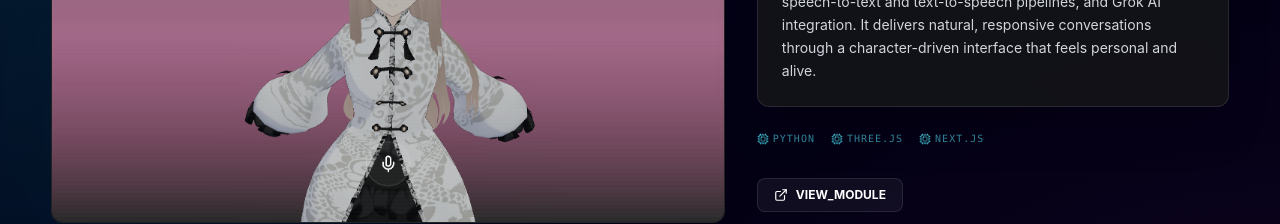
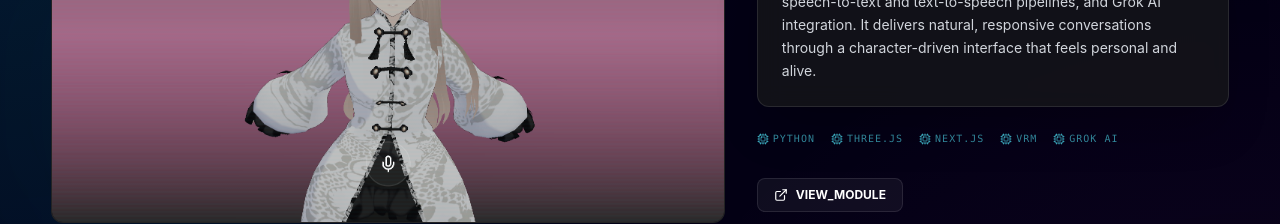
Before and after one commit to Mayank8159/portfolio, a Next.js app in the folder client/: page / in a window 1280 px wide. Shown: the part 2480-2704 px from the top of the page. Built offline with nearby package versions, Linux system fonts and the light colour scheme; a web font is replaced by a local one.

Commit message:
feat: add VRM and Grok AI tags to Avaani AI project for enhanced categorization

```diff
--- a/client/src/components/portfolio/FeaturedProjectsSection.jsx
+++ b/client/src/components/portfolio/FeaturedProjectsSection.jsx
@@ -12,7 +12,7 @@ const featuredData = [
       "A voice-first AI companion engineered with Next.js, real-time speech-to-text and text-to-speech pipelines, and Grok AI integration. It delivers natural, responsive conversations through a character-driven interface that feels personal and alive.",
     image: "/avaani.png",
     moduleHref: "https://github.com/Mayank8159/AvaaniAI",
-    tags: ["Python", "Three.js", "Next.js"],
+    tags: ["Python", "Three.js", "Next.js", "VRM", "Grok AI"],
     isReversed: false,
   },
   {
```
